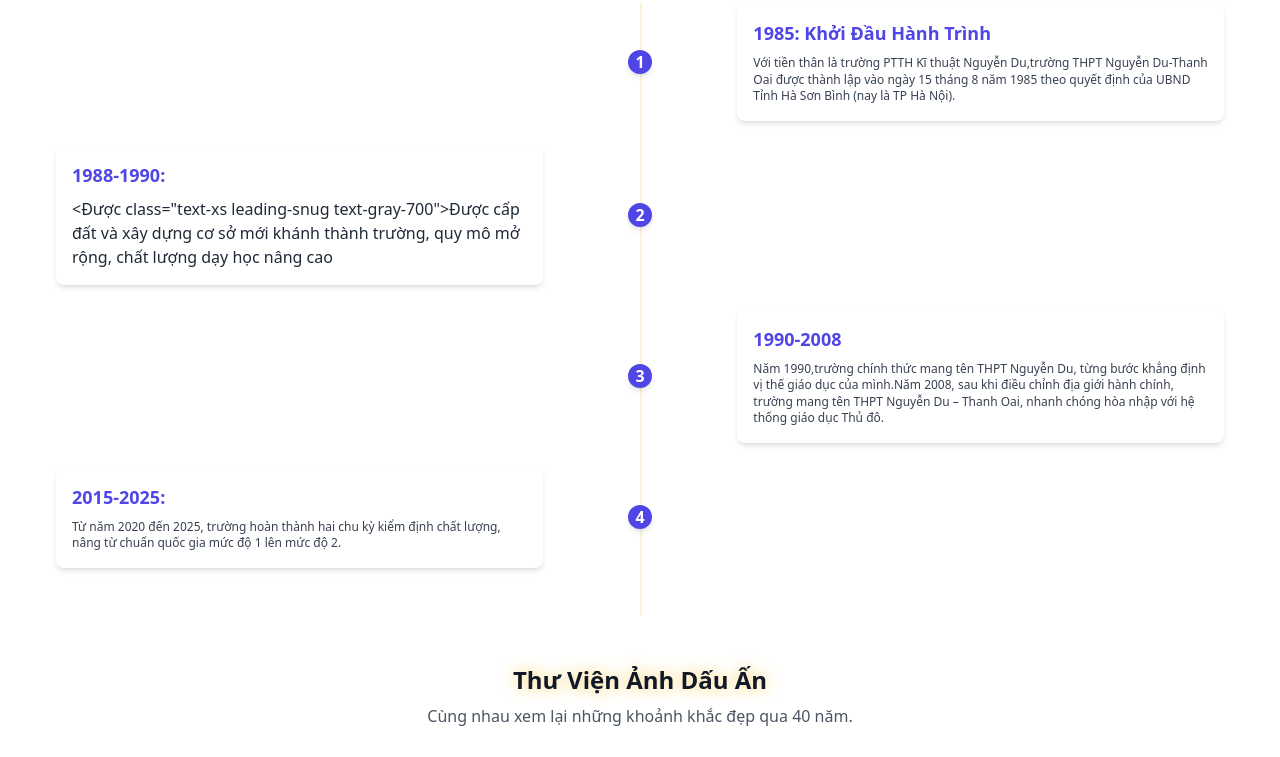
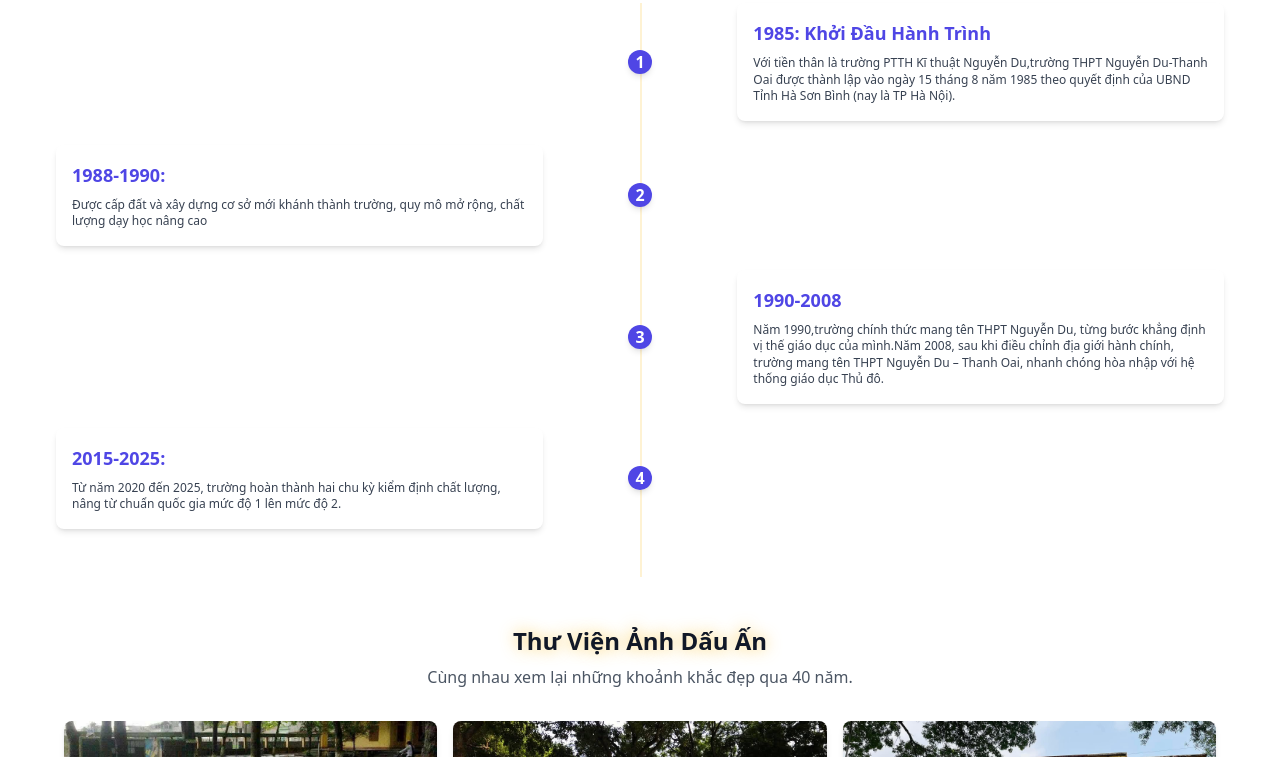
Before and after one commit to ducdat08-cloud/ki_niem_40_nam_nguyen_du, a plain HTML site: page index.html in a window 1280 px wide. Shown: the part 913-1670 px from the top of the page. Drawn offline with nearby package versions, Linux system fonts and the light colour scheme.

Commit message:
first upload

```diff
--- a/index.html
+++ b/index.html
@@ -324,7 +324,7 @@
                         </div>
                         <div class="order-1 bg-white md:w-5/12 w-full p-4 rounded-lg shadow-md transition duration-500 hover:shadow-xl">
                             <h3 class="mb-2 font-bold text-gray-900 text-lg text-primary-indigo">1988-1990:</h3>
-                            <Được class="text-xs leading-snug text-gray-700">Được cấp đất và xây dựng cơ sở mới khánh thành trường, quy mô mở rộng, chất lượng dạy học nâng cao</p>
+                            <p class="text-xs leading-snug text-gray-700">Được cấp đất và xây dựng cơ sở mới khánh thành trường, quy mô mở rộng, chất lượng dạy học nâng cao</p>
                         </div>
                     </div>
 
```
